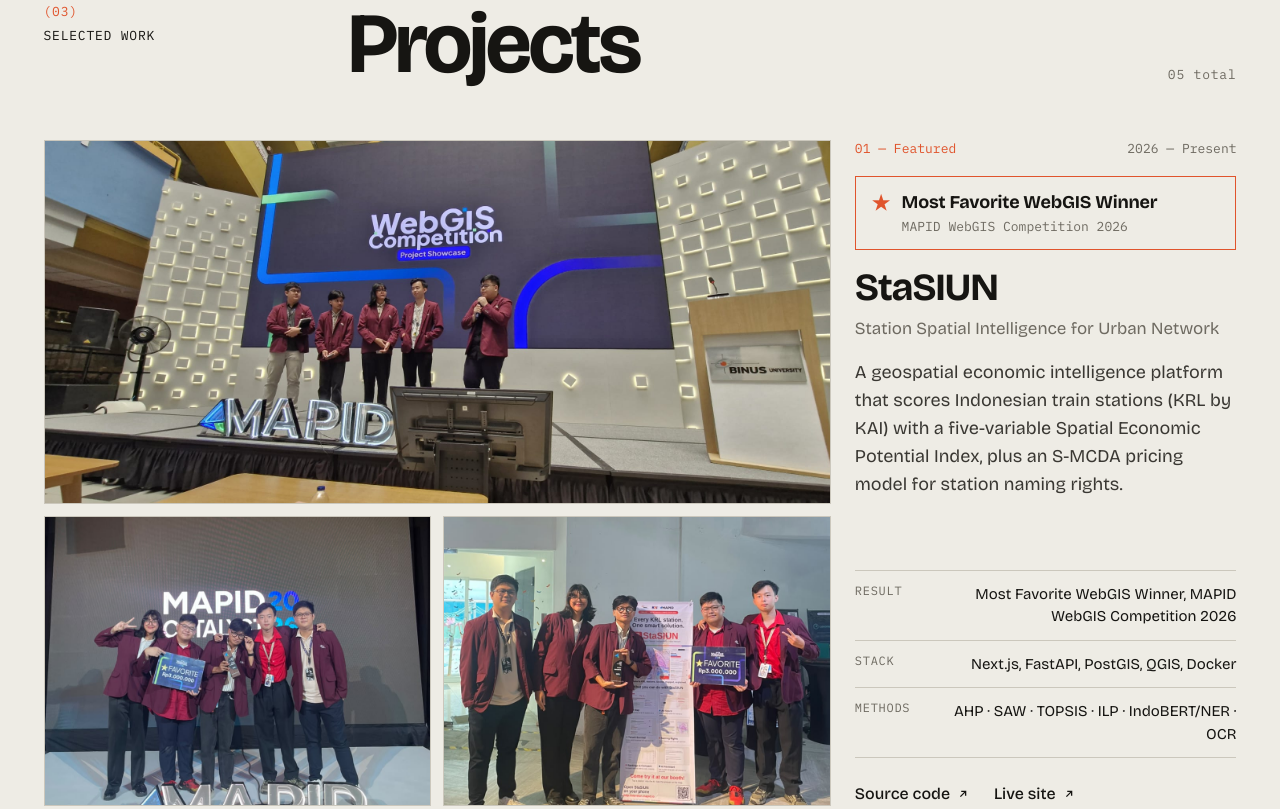
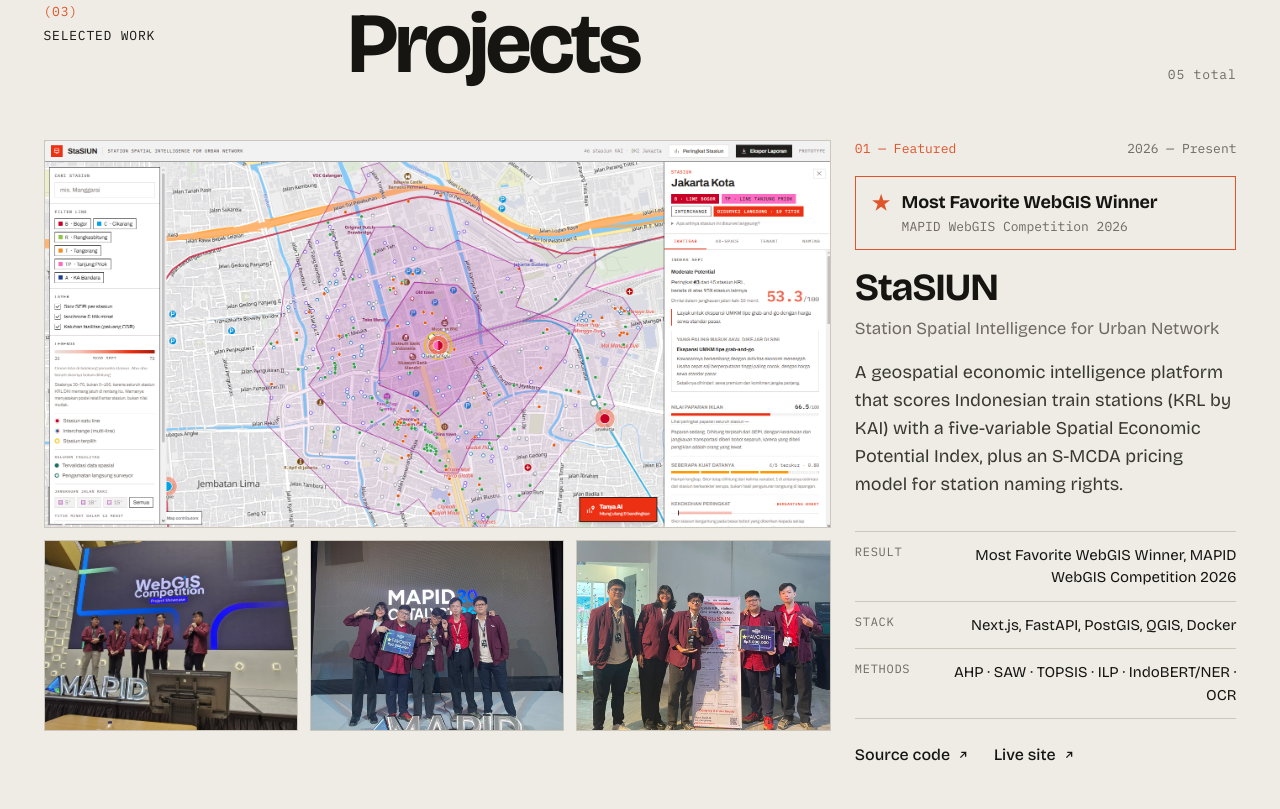
Before and after one commit to Vleeflu/Portofolio, a plain HTML site: page index.html in a window 1280 px wide. Shown: the part 3611-4420 px from the top of the page. Drawn offline with nearby package versions, Linux system fonts and the light colour scheme.

Commit message:
added image

```diff
--- a/css/style.css
+++ b/css/style.css
@@ -97,7 +97,6 @@
 .media--16x10 { aspect-ratio: 16 / 10; }
 .media--4x3 { aspect-ratio: 4 / 3; }
 .media--wide { aspect-ratio: 1868 / 921; }
-.media--award-wide { aspect-ratio: 2000 / 924; }
 .media__label { padding: 16px; font-family: var(--mono); font-size: 12px; color: var(--muted); }
 .media img {
   position: absolute; inset: 0;
@@ -324,7 +323,7 @@
 .projects__count { grid-column: 11 / span 2; justify-self: end; color: var(--muted); text-transform: none; }
 
 .featured { display: grid; grid-template-columns: repeat(12, minmax(0, 1fr)); gap: var(--gap); }
-.featured__gallery { grid-column: 1 / span 8; align-self: start; width: 100%; display: grid; grid-template-columns: repeat(2, minmax(0, 1fr)); gap: 12px; }
+.featured__gallery { grid-column: 1 / span 8; align-self: start; width: 100%; display: grid; grid-template-columns: repeat(3, minmax(0, 1fr)); gap: 12px; }
 .featured__shot--wide { grid-column: 1 / -1; }
 .featured__award { display: flex; align-items: flex-start; gap: 12px; padding: 14px 16px; border: 1px solid var(--accent); font-size: 18px; font-weight: 600; line-height: 1.3; letter-spacing: -0.01em; }
 .featured__award-star { color: var(--accent); font-size: 20px; line-height: 1.2; }
--- a/index.html
+++ b/index.html
@@ -204,8 +204,13 @@
 
       <article class="featured">
         <div class="featured__gallery" data-reveal>
-          <a class="featured__media-link featured__shot--wide" href="assets/mapid-1.jpeg" target="_blank" rel="noopener" aria-label="Open photo: presenting StaSIUN at the MAPID WebGIS Competition project showcase">
-            <figure class="media media--award-wide">
+          <a class="featured__media-link featured__shot--wide" href="https://github.com/Vleeflu/StaSIUN" target="_blank" rel="noopener" aria-label="Open StaSIUN on GitHub">
+            <figure class="media media--wide">
+              <img src="assets/StaSIUN.png" width="1868" height="921" loading="lazy" decoding="async" alt="StaSIUN platform: map of Jakarta Kota station with its catchment isochrone and the station scoring panel">
+            </figure>
+          </a>
+          <a class="featured__media-link" href="assets/mapid-1.jpeg" target="_blank" rel="noopener" aria-label="Open photo: presenting StaSIUN at the MAPID WebGIS Competition project showcase">
+            <figure class="media media--4x3">
               <img src="assets/mapid-1.jpeg" width="2000" height="924" loading="lazy" decoding="async" alt="The StaSIUN team presenting on stage at the MAPID WebGIS Competition project showcase at BINUS University">
             </figure>
           </a>
```
